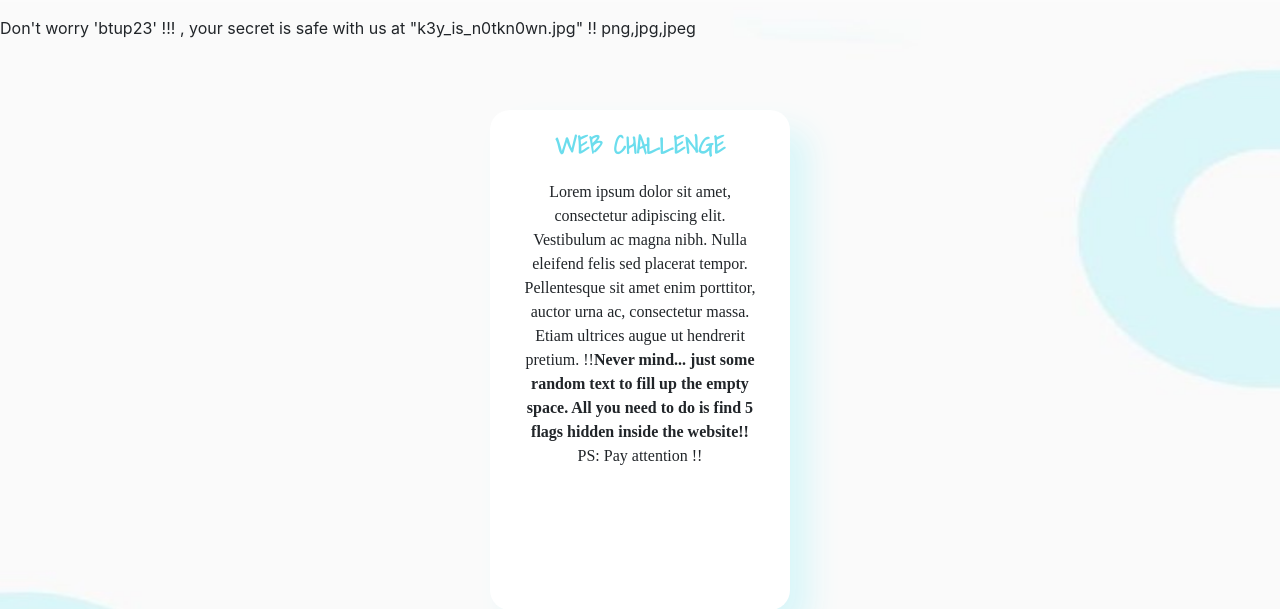
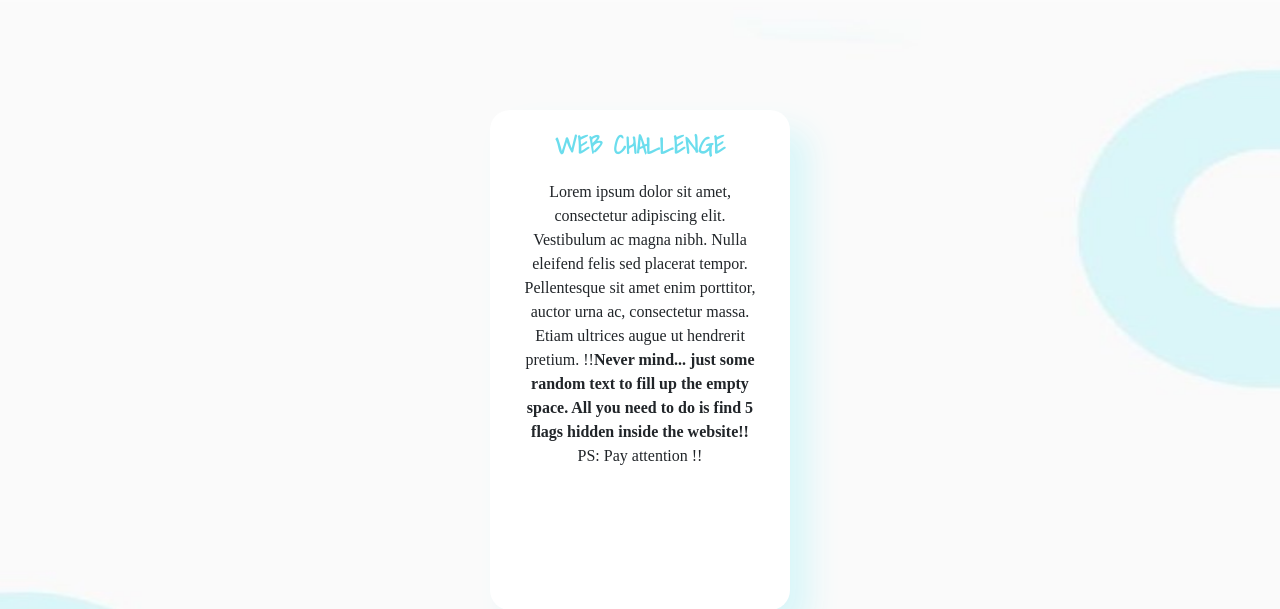
Before and after one commit to Joshua-David1/Web-challenge-bootup, a Flask app: page / in a window 1280 px wide. Shown: the top 609 px of the page. Run offline with Flask 3, Linux system fonts and the light colour scheme; some libraries are stand-ins or nearby versions; some web fonts are replaced.

Commit message:
Update index

```diff
--- a/templates/index.html
+++ b/templates/index.html
@@ -261,9 +261,9 @@
 
 <p>
 	<p>
-		 Don't worry 'btup23' !!! , your secret is safe with us at "k3y_is_n0tkn0wn.jpg" !!
+<!-- 		 Don't worry 'btup23' !!! , your secret is safe with us at "k3y_is_n0tkn0wn.jpg" !!
 
-		png,jpg,jpeg
+		png,jpg,jpeg -->
 	</p>
 </p>
 
```
